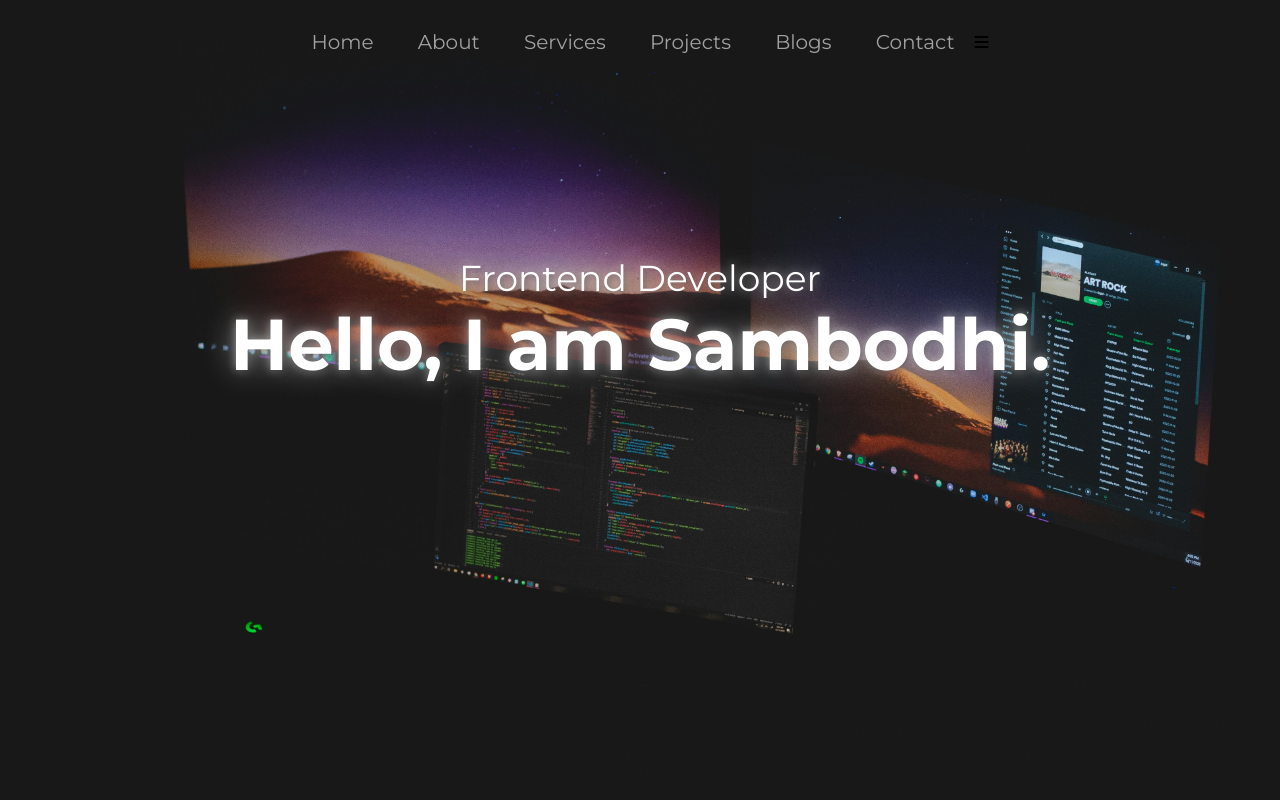
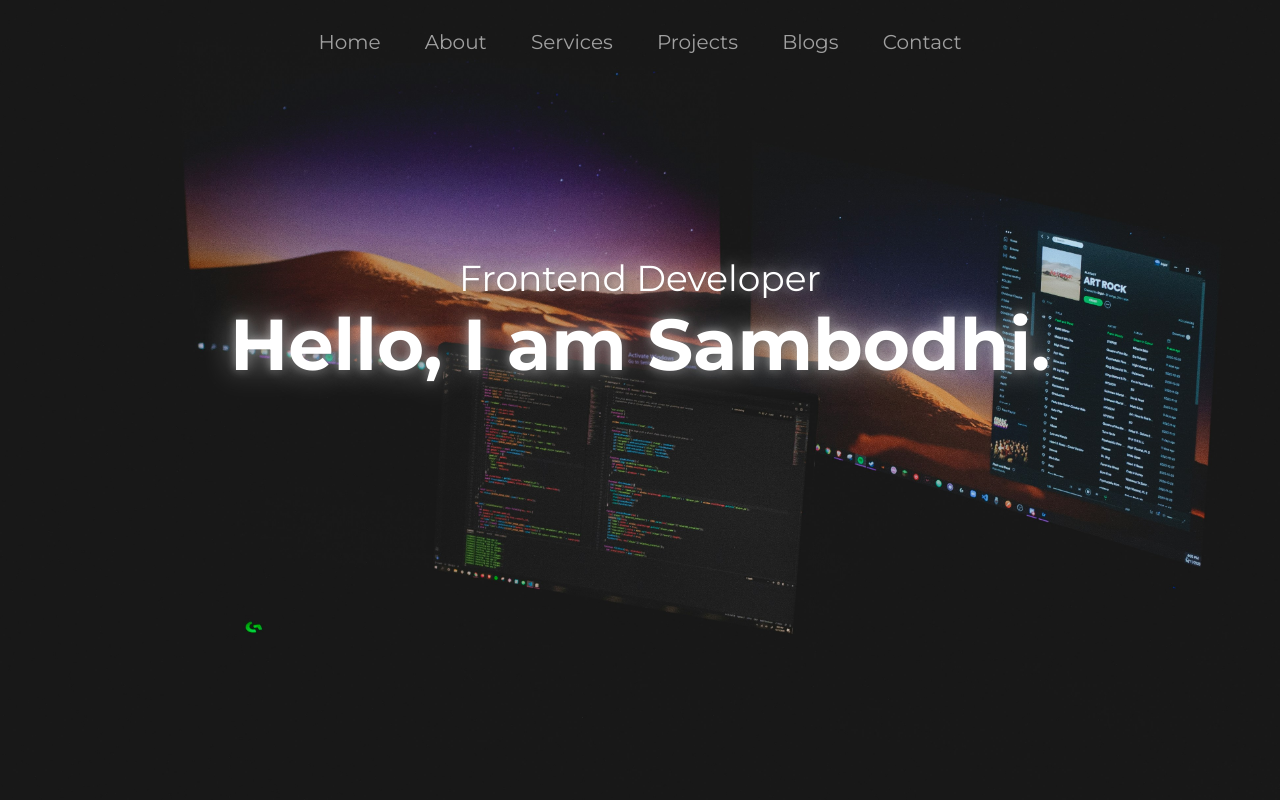
Before and after one commit to Sambodhi-Roy/Frontend-Week-AASF, a plain HTML site: page Sample_Portfolio/index.html in a window 1280 px wide. Shown: the top 800 px of the page. Drawn offline with Linux system fonts and the light colour scheme.

Commit message:
Removed the hamburger menu icon

```diff
--- a/Sample_Portfolio/index.html
+++ b/Sample_Portfolio/index.html
@@ -26,7 +26,6 @@
                         <li><a href="#">Blogs</a></li>
                         <li><a href="#">Contact</a></li>
                     </ul>
-                    <i class="fa-solid fa-bars" onclick="openMenu()"></i>
                 </nav>
                 <!-- Header Text -->
                 <div class="header-text">
```
